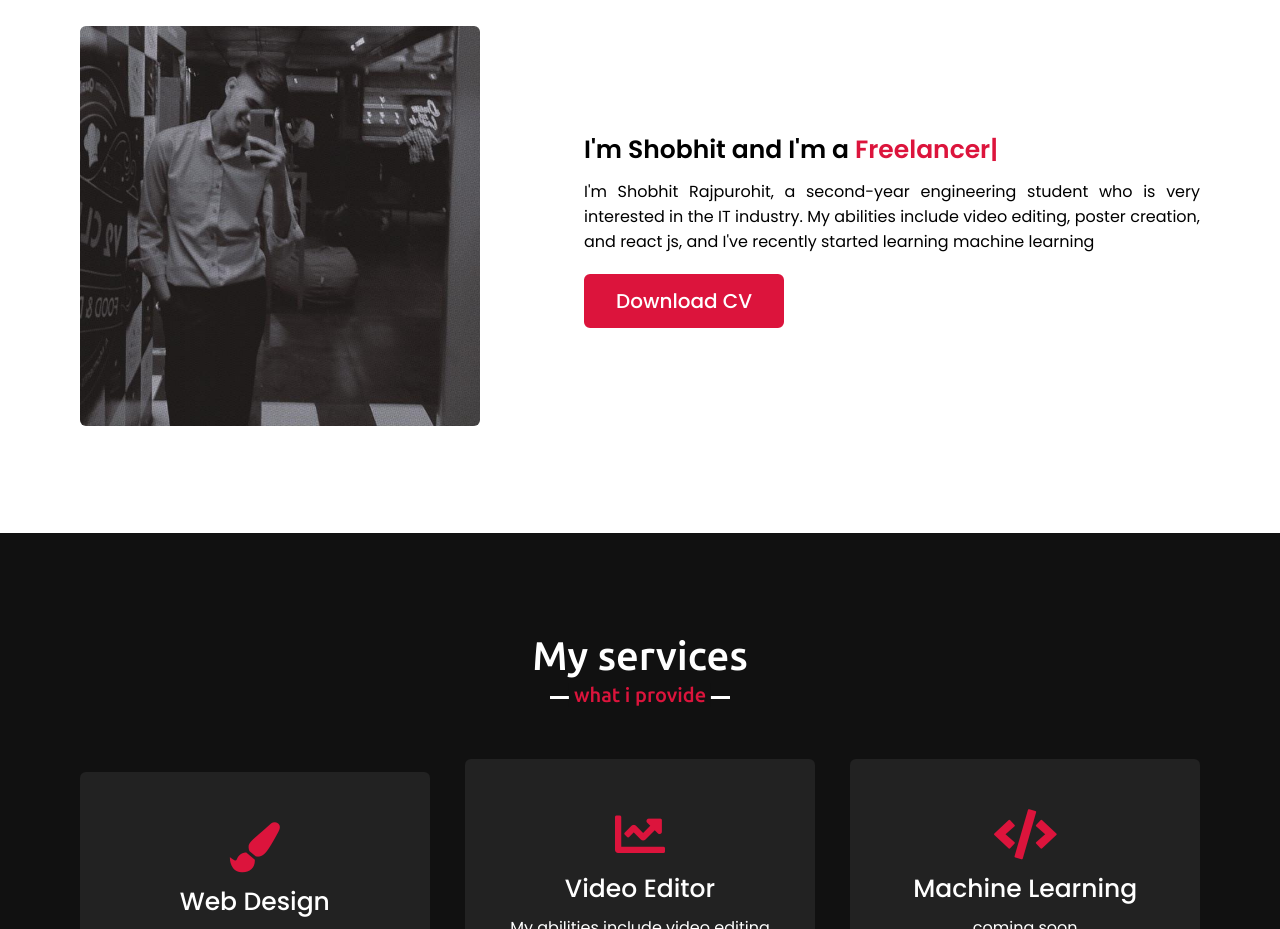
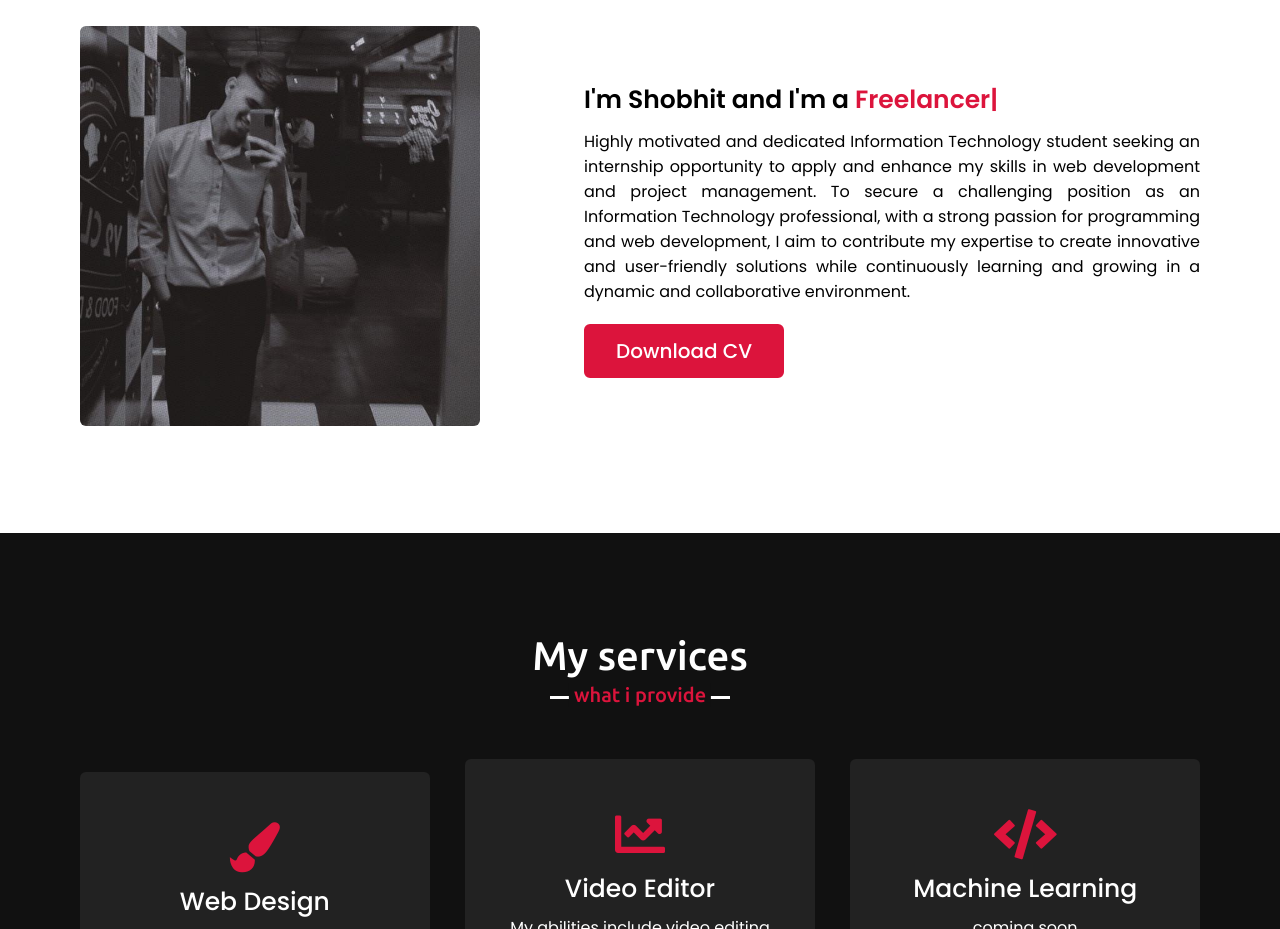
Before and after one commit to Shobhit13rajpurohit/portfolio, a plain HTML site: page index.html in a window 1280 px wide. Shown: the part 1000-1929 px from the top of the page. Drawn offline with nearby package versions, Linux system fonts and the light colour scheme.

Commit message:
Update index.html

```diff
--- a/index.html
+++ b/index.html
@@ -63,7 +63,7 @@
                 </div>
                 <div class="column right">
                     <div class="text">I'm Shobhit and I'm a <span class="typing-2"></span></div>
-                    <p>I'm Shobhit Rajpurohit, a second-year engineering student who is very interested in the IT industry. My abilities include video editing, poster creation, and react js, and I've recently started learning machine learning</p>
+                    <p>Highly motivated and dedicated Information Technology student seeking an internship opportunity to apply and enhance my skills in web development and project management. To secure a challenging position as an Information Technology professional, with a strong passion for programming and web development, I aim to contribute my expertise to create innovative and user-friendly solutions while continuously learning and growing in a dynamic and collaborative environment.</p>
                         <a Download href="shobhit cv.pdf">Download CV</a>
                 </div>
             </div>
```
